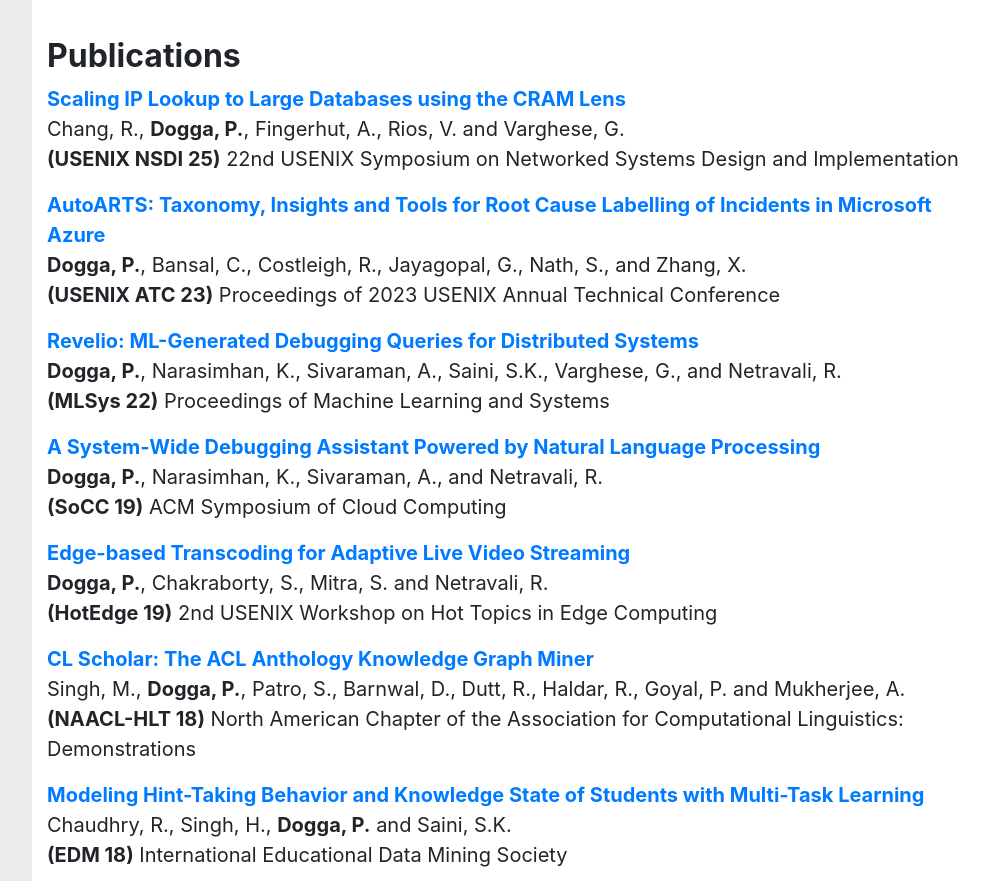
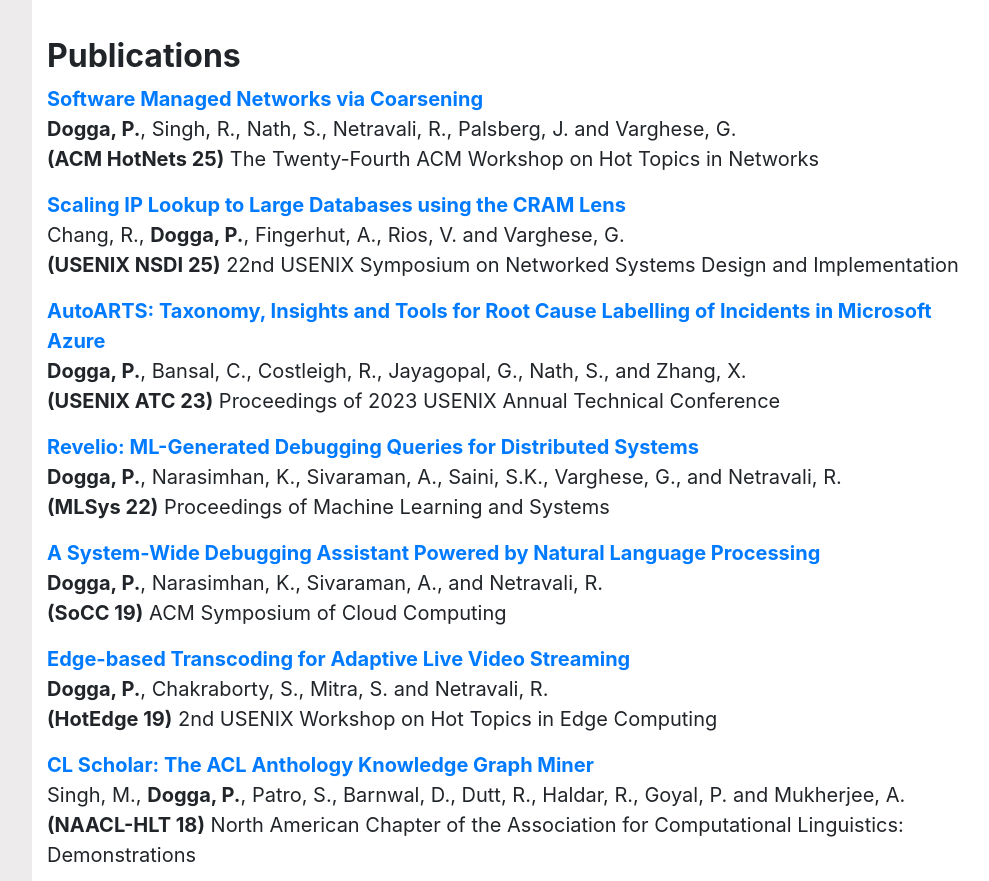
Before and after one commit to pradeepdogga/pradeepdogga.github.io, a plain HTML site: page index.html in a window 1280 px wide. Shown: the part 889-1770 px from the top of the page, without its empty margins (288-1277 px from the left). Drawn offline with nearby package versions, Linux system fonts and the light colour scheme; files whose address does not match are found by name.

Commit message:
Add Hotnets'25 publication (without pdf)

```diff
--- a/index.html
+++ b/index.html
@@ -85,13 +85,16 @@
 		<br/>
                 <section id="publications">
                 <h2><b>Publications</b></h2>
-		<p style="font-size: 20px"><b><a href="https://www.usenix.org/system/files/nsdi25-chang.pdf">Scaling IP Lookup to Large Databases using the CRAM Lens</a></b><br/>
+				<p style="font-size: 20px"><b><a href="#">Software Managed Networks via Coarsening</a></b><br/>
+                    <b>Dogga, P.</b>, Singh, R., Nath, S., Netravali, R., Palsberg, J. and Varghese, G. <br/>
+                    <b>(ACM HotNets 25)</b> The Twenty-Fourth ACM Workshop on Hot Topics in Networks</p>
+				<p style="font-size: 20px"><b><a href="https://www.usenix.org/system/files/nsdi25-chang.pdf">Scaling IP Lookup to Large Databases using the CRAM Lens</a></b><br/>
                     Chang, R., <b>Dogga, P.</b>, Fingerhut, A., Rios, V. and Varghese, G. <br/>
                     <b>(USENIX NSDI 25)</b> 22nd USENIX Symposium on Networked Systems Design and Implementation</p>
-		<p style="font-size: 20px"><b><a href="https://www.usenix.org/system/files/atc23-dogga.pdf">AutoARTS: Taxonomy, Insights and Tools for Root Cause Labelling of Incidents in Microsoft Azure</a></b><br/>
+				<p style="font-size: 20px"><b><a href="https://www.usenix.org/system/files/atc23-dogga.pdf">AutoARTS: Taxonomy, Insights and Tools for Root Cause Labelling of Incidents in Microsoft Azure</a></b><br/>
                     <b>Dogga, P.</b>, Bansal, C., Costleigh, R., Jayagopal, G., Nath, S., and Zhang, X. <br/>
                     <b>(USENIX ATC 23)</b> Proceedings of 2023 USENIX Annual Technical Conference</p>
-		<p style="font-size: 20px"><b><a href="https://proceedings.mlsys.org/paper_files/paper/2022/file/650e2245aa3513ed517f4cf1b3d58e06-Paper.pdf">Revelio: ML-Generated Debugging Queries for Distributed Systems</a></b><br/>
+				<p style="font-size: 20px"><b><a href="https://proceedings.mlsys.org/paper_files/paper/2022/file/650e2245aa3513ed517f4cf1b3d58e06-Paper.pdf">Revelio: ML-Generated Debugging Queries for Distributed Systems</a></b><br/>
                     <b>Dogga, P.</b>, Narasimhan, K., Sivaraman, A., Saini, S.K., Varghese, G., and Netravali, R. <br/>
                     <b>(MLSys 22)</b> Proceedings of Machine Learning and Systems</p>
                 <p style="font-size: 20px"><b><a href="https://dl.acm.org/doi/pdf/10.1145/3357223.3362701">A System-Wide Debugging Assistant Powered by Natural Language Processing</a></b><br/>
```
